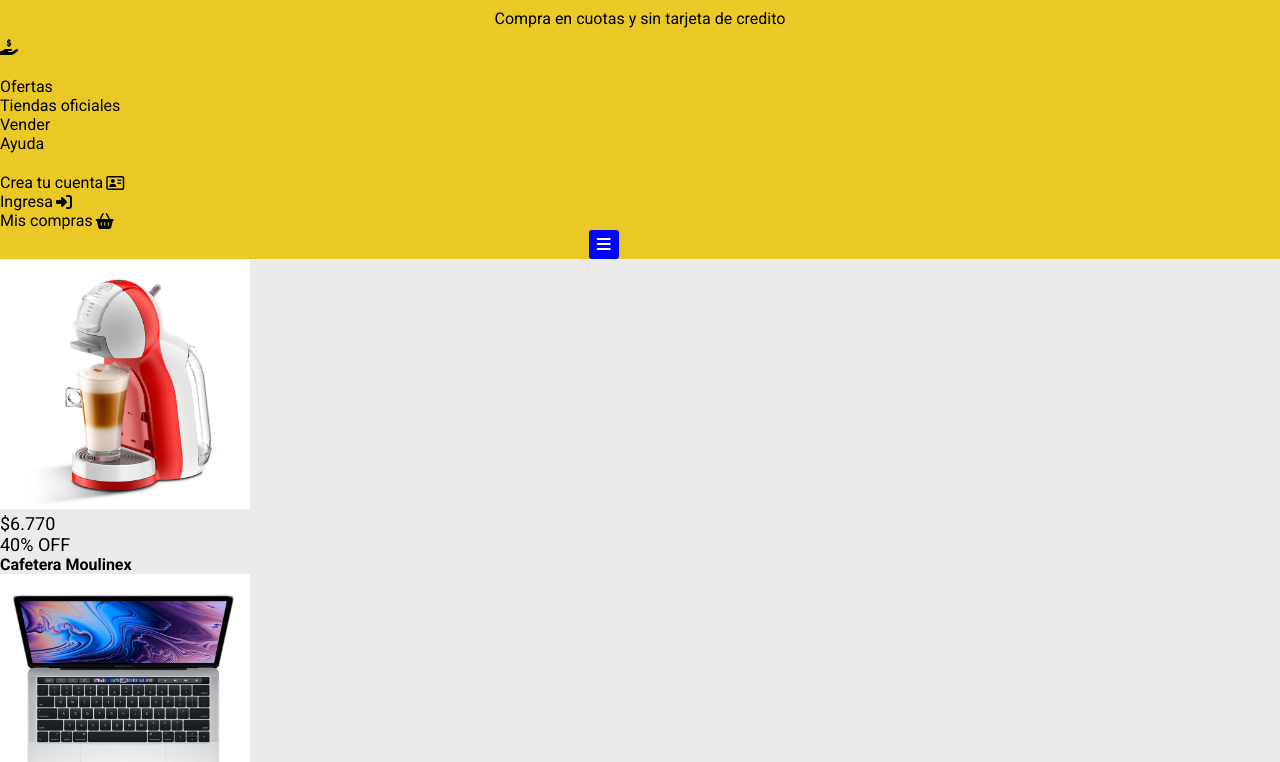
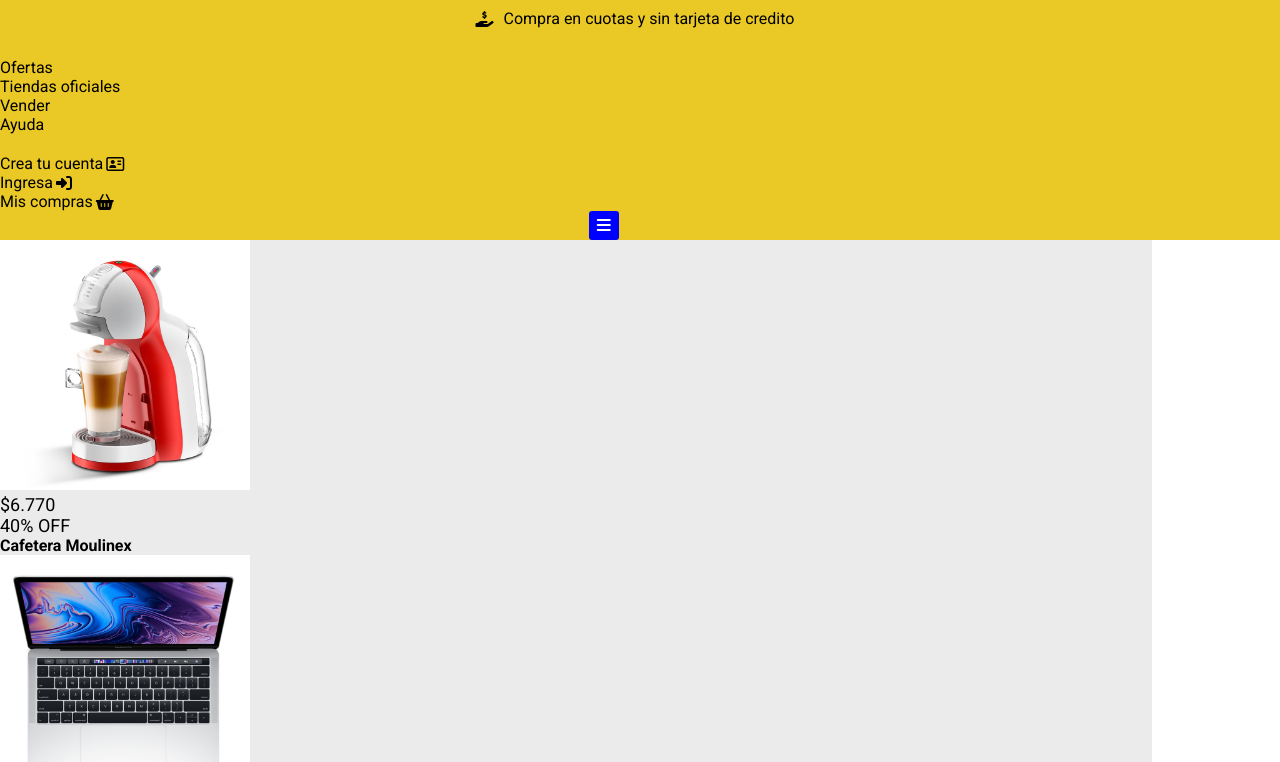
Before and after one commit to RodrigoJigena21/mercado_liebre_maquetado, a website: page views/home.html in a window 1280 px wide. Shown: the part 96-858 px from the top of the page. Drawn offline with Linux system fonts and the light colour scheme.

Commit message:
2da estructura terminada

```diff
--- a/public/css/general.css
+++ b/public/css/general.css
@@ -16,4 +16,5 @@
 
 main {
     background-color: #ebebeb;
+    width:90%;
 }
--- a/public/css/header.css
+++ b/public/css/header.css
@@ -48,3 +48,14 @@
     gap: 3px;
     align-items: center;
 }
+
+.icon-tarjeta {
+    display: flex;
+    flex-direction: row-reverse;
+    justify-content: center;
+}
+
+.icon-tarjeta i {
+    display: flex;
+    align-items: center;
+}
--- a/public/css/home.css
+++ b/public/css/home.css
@@ -2,6 +2,10 @@
     text-align: center;
     margin: 50px;
     font-size: 15px;
+}
+
+.footer-section section {
+    margin: 15px;
 }
 
 .footer-section h4 {
@@ -13,7 +17,8 @@
 }
 
 .footer-section i {
-    color: #03264C;
+    color: #0f69ca;
+    height: 15px;
     /* margin: 10px; */
     /* width: 50px; */
     /* height: 50px; */
--- a/views/home.html
+++ b/views/home.html
@@ -26,7 +26,7 @@
             </div>
         </div>
 
-        <div>
+        <div class="icon-tarjeta">
             <p class="texto-de-compra">Compra en cuotas y sin tarjeta de credito</p>
             <i class="fa-solid fa-hand-holding-dollar"></i>
         </div>
```
